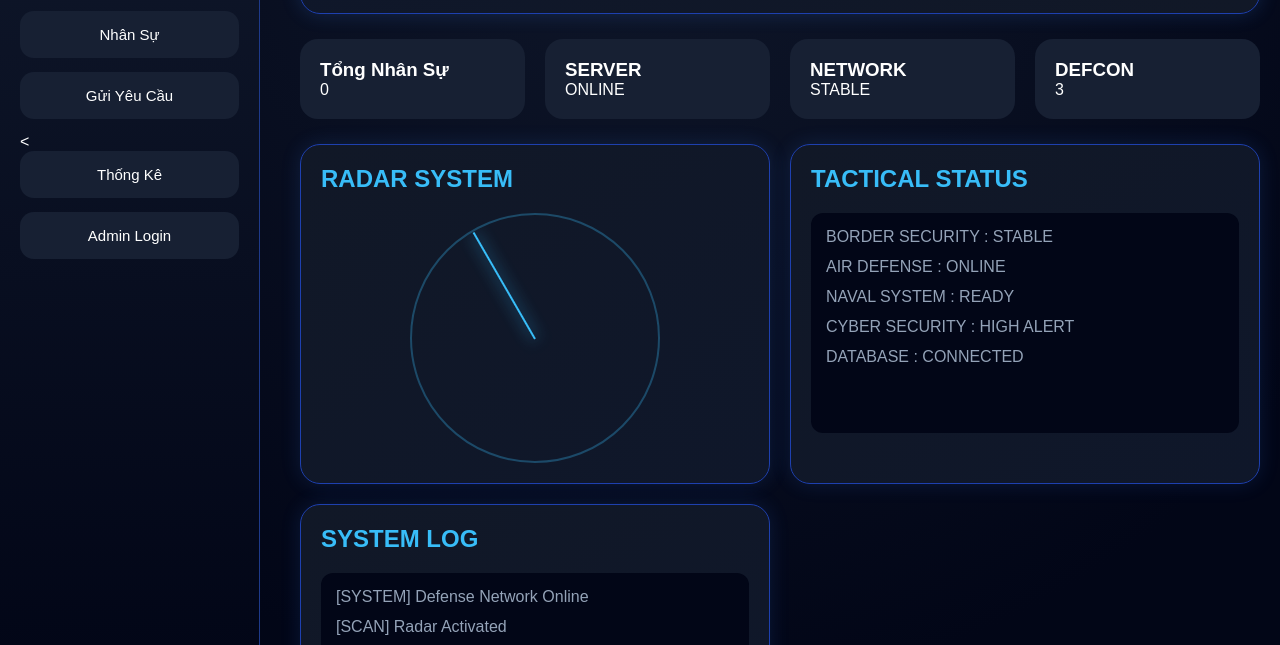
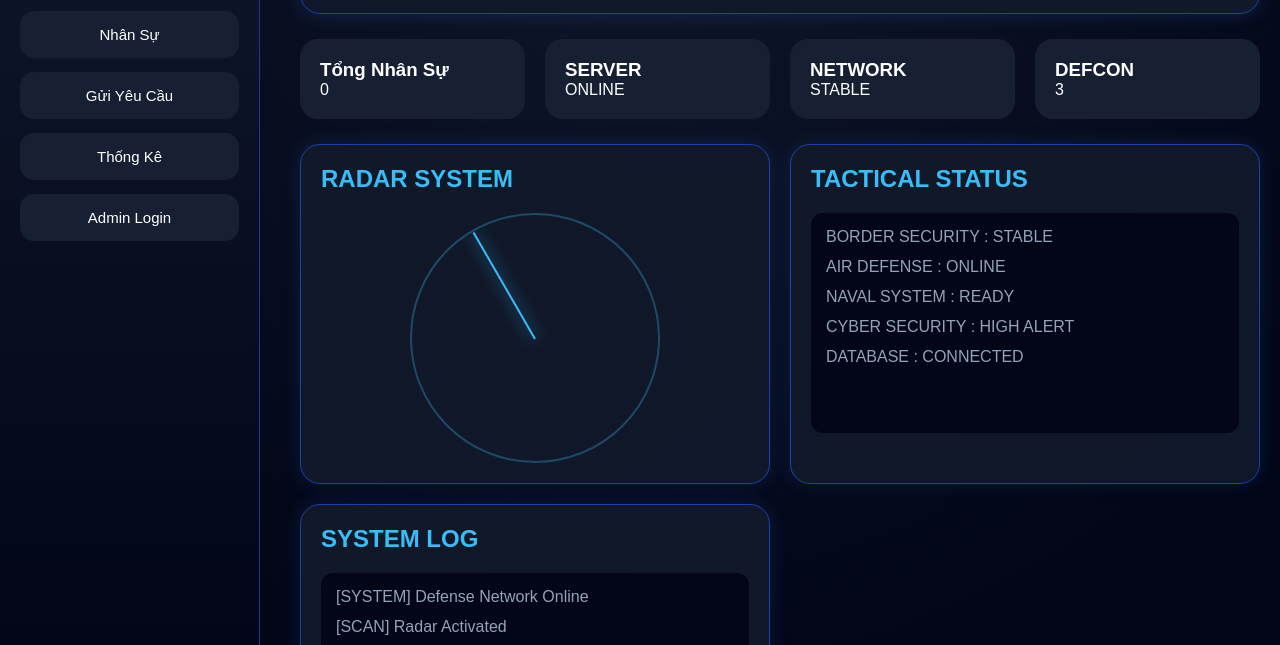
Before and after one commit to kobietdatten100-sketch/ThongtinquannhanQTPPA, a plain HTML site: page index.html in a window 1280 px wide. Shown: the part 137-782 px from the top of the page. Drawn offline with Linux system fonts and the light colour scheme.

Commit message:
Update index.html

```diff
--- a/index.html
+++ b/index.html
@@ -503,7 +503,7 @@ tr:hover{
             Gửi Yêu Cầu
         </button>
 
-        <<button id="btnRequests"
+        <button id="btnRequests"
 style="display:none;" onclick="showTab('requests')">
     Duyệt Yêu Cầu
 </button>
```
